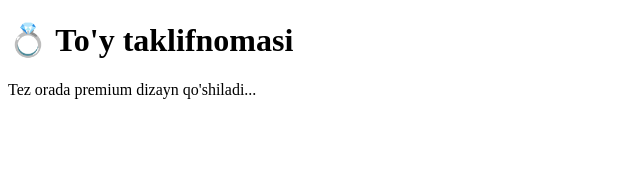
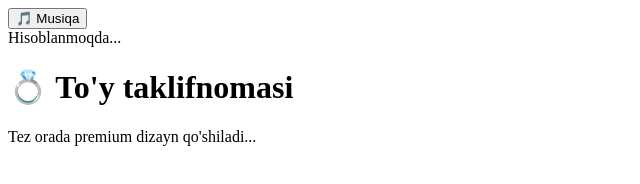
Before and after one commit to ibodullayevamavluda23-rgb/Wedding-invitation, a plain HTML site: page index.html in a window 1280 px wide. Shown: the whole page, without its empty margins (0-640 px from the left). Drawn offline with Linux system fonts and the light colour scheme.

Commit message:
Update index.html

```diff
--- a/index.html
+++ b/index.html
@@ -5,7 +5,17 @@
     <meta name="viewport" content="width=device-width, initial-scale=1.0">
     <title>Wedding Invitation</title>
 </head>
-<body>
+<body><audio id="music" src="music.mp3"></audio>
+
+<button onclick="playMusic()">
+🎵 Musiqa
+</button>
+
+<div id="countdown">
+Hisoblanmoqda...
+</div>
+
+<script src="script.js"></script>
     <h1>💍 To'y taklifnomasi</h1>
     <p>Tez orada premium dizayn qo'shiladi...</p>
 </body>
```
